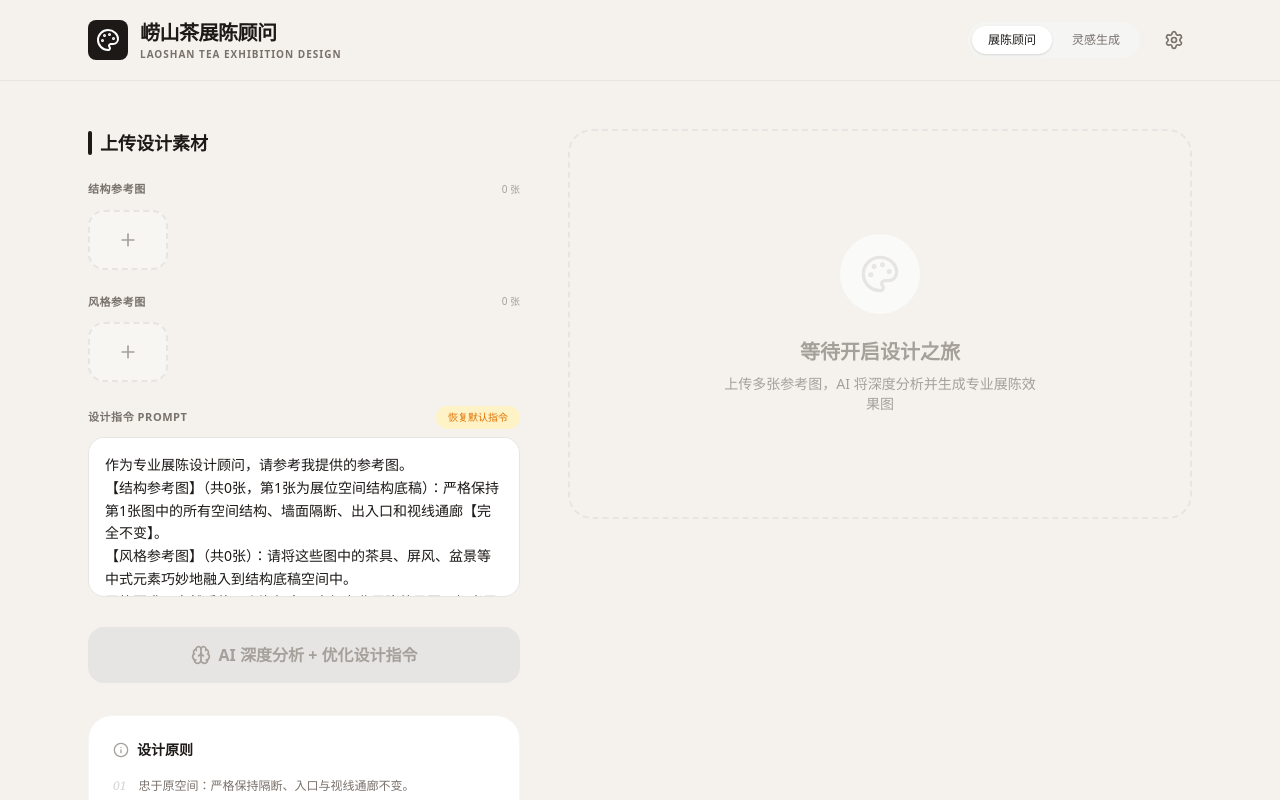
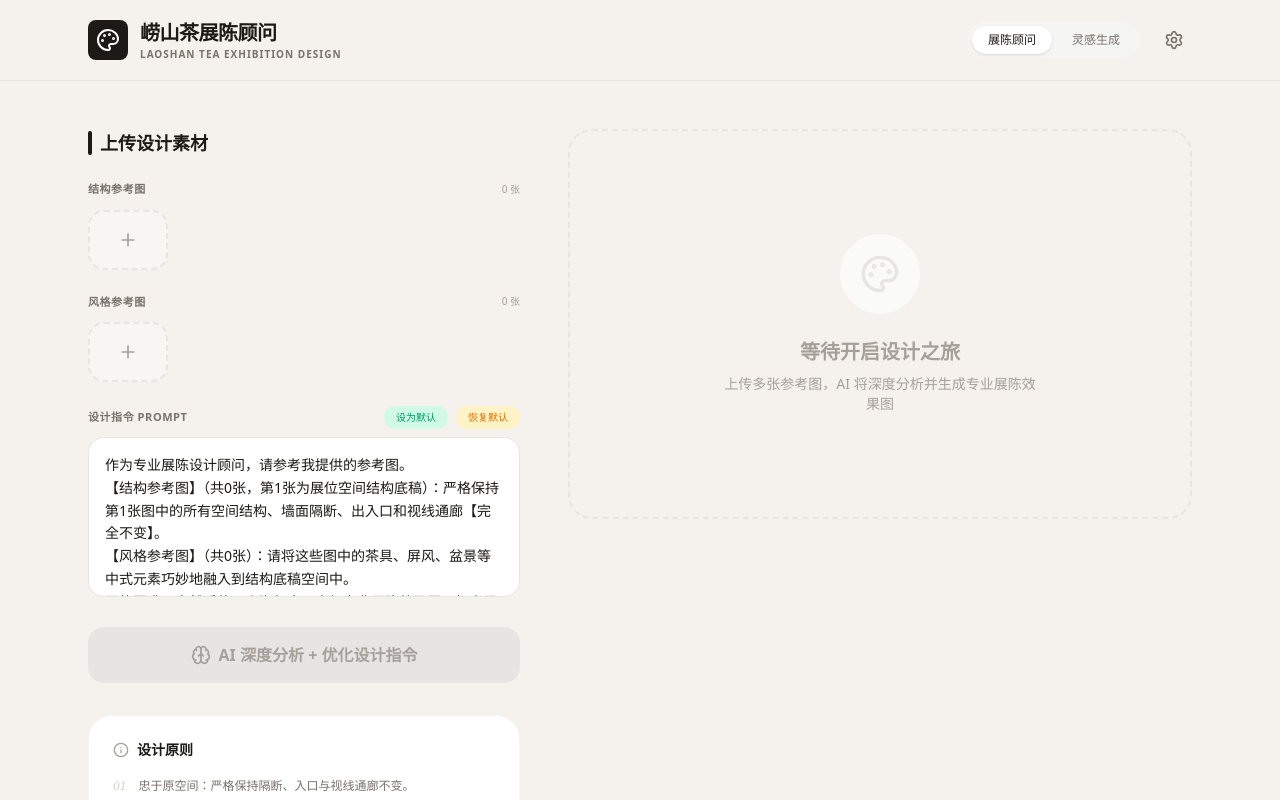
Before and after one commit to Tesla2678/laoshan-tea-exhibition, a React (Vite) app: page / in a window 1280 px wide. Shown: the top 800 px of the page. Built offline with nearby package versions, Linux system fonts and the light colour scheme.

Commit message:
feat: save prompt as default via localStorage; always show generate button (remove result gate)

```diff
--- a/src/App.tsx
+++ b/src/App.tsx
@@ -186,7 +186,9 @@ export default function App() {
   const [result, setResult] = useState<DesignResult | null>(null);
   const [error, setError] = useState<string | null>(null);
   const [activeTab, setActiveTab] = useState<'consultant' | 'generator'>('consultant');
-  const [consultantPrompt, setConsultantPrompt] = useState(siteConfig.defaultConsultantPrompt);
+  const [consultantPrompt, setConsultantPrompt] = useState(
+    localStorage.getItem('defaultConsultantPrompt') || siteConfig.defaultConsultantPrompt
+  );
   const [prompt, setPrompt] = useState('');
   const [imageSize, setImageSize] = useState<string>('2048x2048');
   const [isBrushMode, setIsBrushMode] = useState(false);
@@ -423,19 +425,26 @@ export default function App() {
                   <div className="space-y-2">
                     <div className="flex items-center justify-between">
                       <label className="text-[11px] uppercase tracking-wider font-bold text-stone-500">设计指令 Prompt</label>
-                      <button onClick={() => {
-                        const defaultPrompt = buildConsultantPrompt(structureImages.length, referenceImages.length);
-                        setConsultantPrompt(defaultPrompt);
-                      }}
-                        className="text-[10px] px-3 py-1 rounded-full bg-amber-100 text-amber-600 hover:bg-amber-200 font-medium transition-all">
-                        恢复默认指令
-                      </button>
+                      <div className="flex gap-2">
+                        <button onClick={() => {
+                          localStorage.setItem('defaultConsultantPrompt', consultantPrompt);
+                        }}
+                          className="text-[10px] px-3 py-1 rounded-full bg-emerald-100 text-emerald-600 hover:bg-emerald-200 font-medium transition-all">
+                          设为默认
+                        </button>
+                        <button onClick={() => {
+                          setConsultantPrompt(localStorage.getItem('defaultConsultantPrompt') || siteConfig.defaultConsultantPrompt);
+                        }}
+                          className="text-[10px] px-3 py-1 rounded-full bg-amber-100 text-amber-600 hover:bg-amber-200 font-medium transition-all">
+                          恢复默认
+                        </button>
+                      </div>
                     </div>
                     <textarea value={consultantPrompt} onChange={(e) => setConsultantPrompt(e.target.value)}
                       className="w-full h-40 p-4 rounded-2xl bg-white border border-stone-200 focus:border-stone-400 transition-all resize-none text-sm leading-relaxed" />
                   </div>
 
-                  {!thinkingPhase && !result && (
+                  {!isGenerating && !thinkingPhase && (
                     <button onClick={handleStartThinking} disabled={structureImages.length < 1 || isGenerating}
                       className={cn("w-full py-4 rounded-2xl font-bold flex items-center justify-center gap-2 transition-all",
                         structureImages.length >= 1 && !isGenerating ? "bg-stone-900 text-white hover:bg-stone-800 shadow-lg shadow-stone-200"
```
